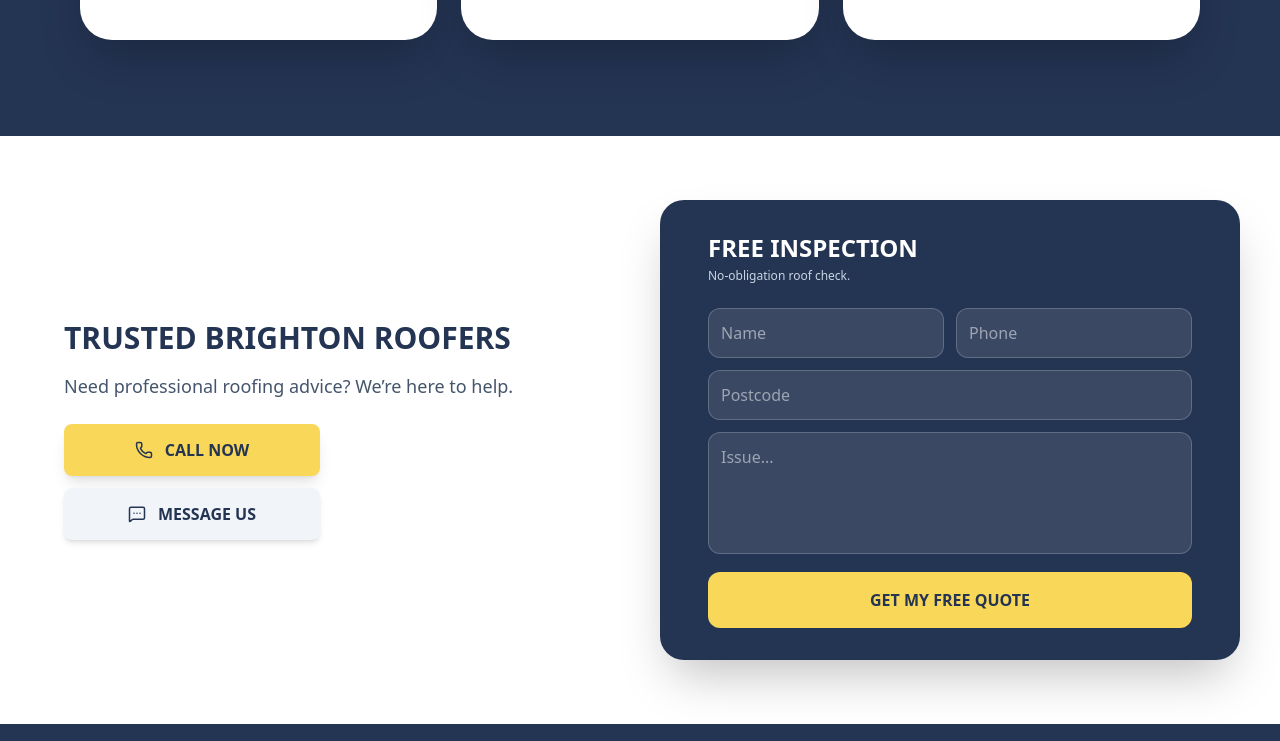
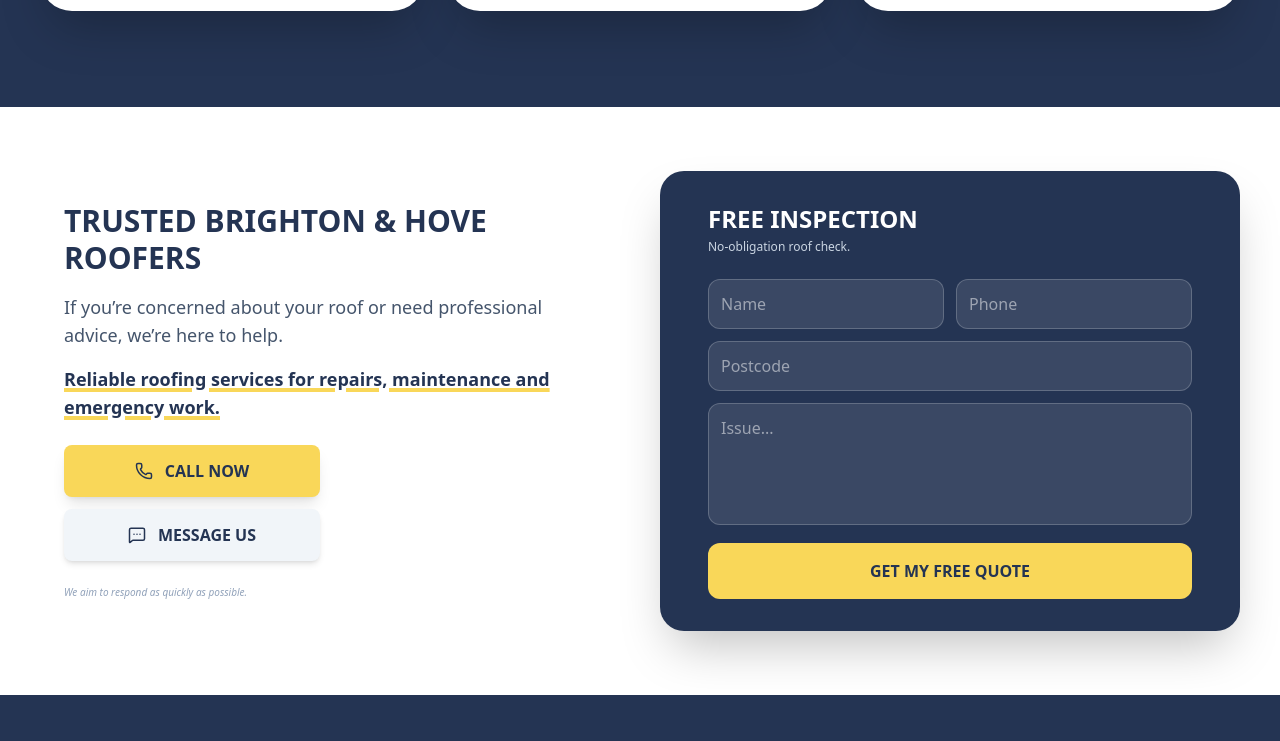
Before and after one commit to ChazzaT18/Action-Roofing, a React (Vite) app: page / in a window 1280 px wide. Shown: the part 5315-6056 px from the top of the page. Built offline with nearby package versions, Linux system fonts and the light colour scheme.

Commit message:
home page updates

```diff
--- a/src/Components/HomePage/ContactHome.jsx
+++ b/src/Components/HomePage/ContactHome.jsx
@@ -1,5 +1,11 @@
 import React, { useState } from "react";
-import { Phone, MessageSquareMore, X, CheckCircle, Loader2 } from "lucide-react";
+import {
+  Phone,
+  MessageSquareMore,
+  X,
+  CheckCircle,
+  Loader2,
+} from "lucide-react";
 
 const ContactHome = () => {
   const [showSuccess, setShowSuccess] = useState(false);
@@ -28,8 +34,10 @@
   };
 
   return (
-    <section className="bg-white py-12 md:py-16 px-4 md:px-10 relative" id="contact-form">
-
+    <section
+      className="bg-white py-12 md:py-16 px-4 md:px-10 relative"
+      id="contact-form"
+    >
       {/* SUCCESS OVERLAY */}
       {showSuccess && (
         <div className="fixed inset-0 z-[100] flex items-center justify-center p-4 bg-[#243453]/90 backdrop-blur-sm">
@@ -40,11 +48,23 @@
             >
               <X size={24} />
             </button>
-            <div className="flex justify-center mb-4 text-green-500">
-              <CheckCircle size={60} fill="currentColor" className="text-white fill-green-500" />
-            </div>
-            <h3 className="text-2xl font-black text-[#243453] mb-2 uppercase">Message Sent!</h3>
-            <p className="text-slate-600 mb-6">We've received your request and will call you back shortly.</p>
+            <div className="flex justify-center mb-4">
+  <div className="bg-green-500 rounded-full p-4 flex items-center justify-center shadow-inner">
+    {/* We use a separate Check icon to guarantee it's perfectly centered */}
+    <CheckCircle
+        size={60}
+        strokeWidth={3}
+        className="text-white"
+        /* Removing 'fill' here and letting the parent div be the green circle */
+    />
+  </div>
+</div>
+            <h3 className="text-2xl font-black text-[#243453] mb-2 uppercase">
+              Message Sent!
+            </h3>
+            <p className="text-slate-600 mb-6">
+              We've received your request and will call you back shortly.
+            </p>
             <button
               onClick={() => setShowSuccess(false)}
               className="w-full bg-[#F9D759] text-[#243453] font-black py-3 rounded-xl hover:bg-[#F7CB28] transition-all"
@@ -56,35 +76,84 @@
       )}
 
       <div className="max-w-screen-xl mx-auto grid grid-cols-1 lg:grid-cols-12 gap-10 items-center">
-
         {/* CONTACT INFO COLUMN */}
         <div className="lg:col-span-6 space-y-6 lg:px-6">
-          <h2 className="text-2xl md:text-3xl font-black text-[#243453] uppercase mb-4">Trusted Brighton Roofers</h2>
-          <p className="text-slate-600 text-base md:text-lg">Need professional roofing advice? We’re here to help.</p>
-          <div className="flex flex-col gap-3">
-             <a href="tel:07768981913" className="flex items-center justify-center gap-3 w-64 bg-[#F9D759] text-[#243453] font-black py-3.5 rounded-lg shadow-lg hover:-translate-y-1 transition-all">
-                <Phone size={18} /> CALL NOW
-             </a>
-             <a href="mailto:info@actionroofingbrighton.co.uk" className="flex items-center justify-center gap-3 w-64 bg-slate-100 text-[#243453] font-black py-3.5 rounded-lg shadow-md hover:-translate-y-1 transition-all">
-                <MessageSquareMore size={18} /> MESSAGE US
-             </a>
+          <div>
+            <h2 className="text-2xl md:text-3xl font-black text-[#243453] uppercase mb-4 leading-tight">
+              Trusted Brighton & Hove Roofers
+            </h2>
+            <p className="text-slate-600 mb-4 text-base md:text-lg">
+              If you’re concerned about your roof or need professional advice,
+              we’re here to help.
+            </p>
+            <p className="text-[#243453] font-bold underline decoration-[#F9D759] decoration-4 text-base md:text-lg">
+              Reliable roofing services for repairs, maintenance and emergency
+              work.
+            </p>
           </div>
+
+          <div className="flex flex-col sm:flex-row lg:flex-col gap-3">
+            <a
+              href="tel:07768981913"
+              className="flex items-center justify-center gap-3 w-full sm:w-64 bg-[#F9D759] text-[#243453] font-black py-3.5 rounded-lg shadow-lg hover:bg-[#243453] hover:text-white transition-all transform hover:-translate-y-1"
+            >
+              <Phone size={18} /> CALL NOW
+            </a>
+
+            <a
+              href="mailto:info@actionroofingbrighton.co.uk"
+              className="flex items-center justify-center gap-3 w-full sm:w-64 bg-slate-100 text-[#243453] font-black py-3.5 rounded-lg shadow-md hover:bg-slate-200 transition-all transform hover:-translate-y-1"
+            >
+              <MessageSquareMore size={18} /> MESSAGE US
+            </a>
+          </div>
+          <p className="text-[10px] text-slate-400 italic">
+            We aim to respond as quickly as possible.
+          </p>
         </div>
 
         {/* FORM COLUMN */}
         <div className="lg:col-span-6 bg-[#243453] p-8 md:px-12 rounded-3xl shadow-2xl text-white">
-          <h3 className="text-xl md:text-2xl font-black uppercase mb-1">Free Inspection</h3>
-          <p className="text-slate-300 text-xs mb-6">No-obligation roof check.</p>
+          <h3 className="text-xl md:text-2xl font-black uppercase mb-1">
+            Free Inspection
+          </h3>
+          <p className="text-slate-300 text-xs mb-6">
+            No-obligation roof check.
+          </p>
 
           <form name="contact" onSubmit={handleSubmit} className="space-y-3">
             <input type="hidden" name="form-name" value="contact" />
 
             <div className="grid grid-cols-1 md:grid-cols-2 gap-3">
-              <input name="full-name" type="text" placeholder="Name" className="w-full bg-white/10 border border-white/20 p-3 rounded-xl focus:border-[#F9D759] outline-none" required />
-              <input name="phone-number" type="tel" placeholder="Phone" className="w-full bg-white/10 border border-white/20 p-3 rounded-xl focus:border-[#F9D759] outline-none" required />
+              <input
+                name="full-name"
+                type="text"
+                placeholder="Name"
+                className="w-full bg-white/10 border border-white/20 p-3 rounded-xl focus:border-[#F9D759] outline-none"
+                required
+              />
+              <input
+                name="phone-number"
+                type="tel"
+                placeholder="Phone"
+                className="w-full bg-white/10 border border-white/20 p-3 rounded-xl focus:border-[#F9D759] outline-none"
+                required
+              />
             </div>
-            <input name="postcode" type="text" placeholder="Postcode" className="w-full bg-white/10 border border-white/20 p-3 rounded-xl focus:border-[#F9D759] outline-none" required />
-            <textarea name="message" placeholder="Issue..." rows="4" className="w-full bg-white/10 border border-white/20 p-3 rounded-xl focus:border-[#F9D759] outline-none resize-none" required></textarea>
+            <input
+              name="postcode"
+              type="text"
+              placeholder="Postcode"
+              className="w-full bg-white/10 border border-white/20 p-3 rounded-xl focus:border-[#F9D759] outline-none"
+              required
+            />
+            <textarea
+              name="message"
+              placeholder="Issue..."
+              rows="4"
+              className="w-full bg-white/10 border border-white/20 p-3 rounded-xl focus:border-[#F9D759] outline-none resize-none"
+              required
+            ></textarea>
 
             <button
               type="submit"
--- a/src/Components/HomePage/TestimonialsHome.jsx
+++ b/src/Components/HomePage/TestimonialsHome.jsx
@@ -54,7 +54,7 @@
         <div
           ref={scrollRef}
           onScroll={handleScroll}
-          className="flex md:grid md:grid-cols-2 lg:grid-cols-3 gap-6 overflow-x-auto md:overflow-visible pb-12 md:pb-0 snap-x snap-mandatory scrollbar-hide px-[10vw] md:px-10"
+          className="flex md:grid md:grid-cols-2 lg:grid-cols-3 gap-6 overflow-x-auto md:overflow-visible pb-12 md:pb-0 snap-x snap-mandatory scrollbar-hide px-[10vw] md:px-0"
           style={{ scrollbarWidth: 'none', msOverflowStyle: 'none' }}
         >
           {reviews.map((review, i) => (
```
